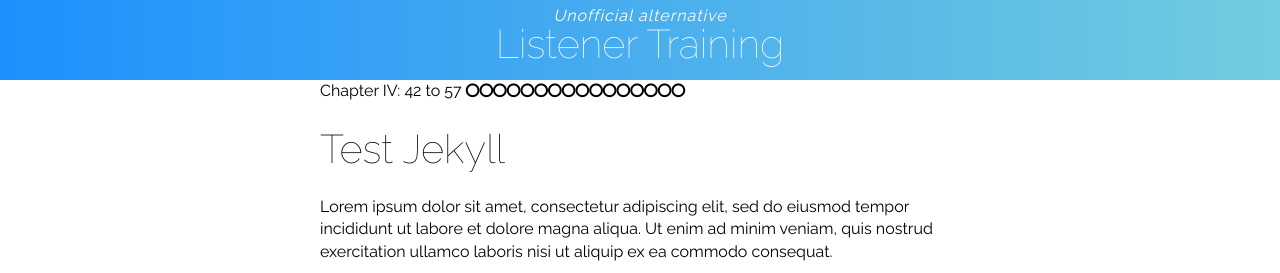
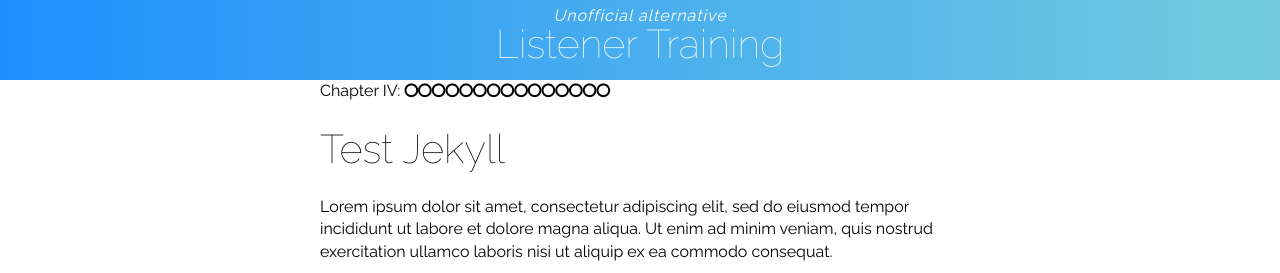
Before and after one commit to RarelyCharlie/rarelycharlie.github.io, a Jekyll site: the page built from test.md, in a window 1280 px wide. Shown: the top 273 px of the page. Built offline with Jekyll 4.4.1, drawn with Linux system fonts in a browser that asks for light colours; nearby versions of some CDN libraries.

```diff
--- a/_layouts/listen.html
+++ b/_layouts/listen.html
@@ -237,12 +237,12 @@ reviewpage = function () {
 	{% endif %}
 	{% if section.class == 'chapter' %}
 		{% assign thischap = thischap | plus: 1 %}
-		{% assign chapstart = section.serial %}
+		{% assign chapstart = section.serial | plus: 1 %}
 	{% else %}
 		{% assign final = section.serial %}
 	{% endif %}
 {% endfor %}
-Chapter {% case thischap %}{% when 1 %}I{% when 2 %}II{% when 3 %}III{% when 4 %}IV{% endcase %}: {{ chapstart }} to {{ final }}
+Chapter {% case thischap %}{% when 1 %}I{% when 2 %}II{% when 3 %}III{% when 4 %}IV{% endcase %}:
 {% for i in (chapstart..final) %}<i class="fa fa-circle-o"></i>{% endfor %}
 
 <h1 data-section="{{ page.serial }}">{{ page.title }}</h1>
```
